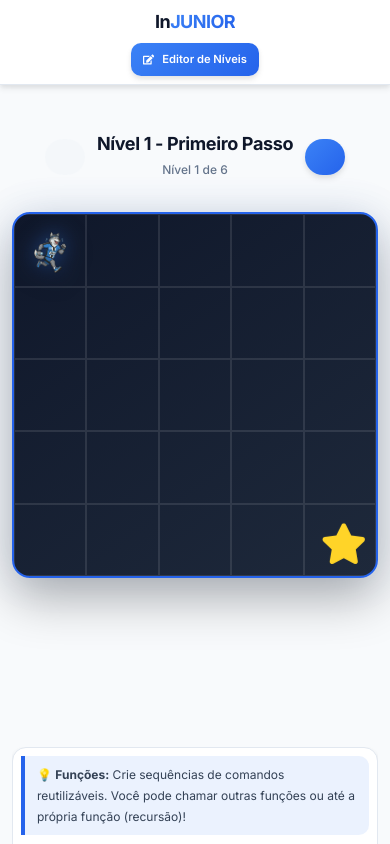
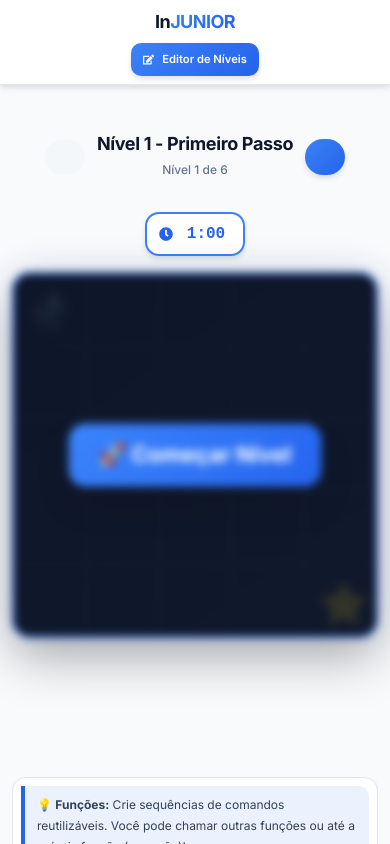
Before and after one commit to DougCristiano/GamIN, a React (Vite) app: page / in a window 390 px wide. Shown: the top 844 px of the page. Built offline with nearby package versions, Linux system fonts and the light colour scheme.

Commit message:
feat: Implement core game and level editor components with associated types and timer functionality.

```diff
--- a/src/components/editor/LevelEditor/LevelEditor.tsx
+++ b/src/components/editor/LevelEditor/LevelEditor.tsx
@@ -344,7 +344,7 @@ const LevelEditor: React.FC<LevelEditorProps> = ({ isOpen, onClose, onSave, asPa
             </div>
           </div>
 
-          <div style={{ display: 'grid', gridTemplateColumns: '1fr', gap: '1rem', marginTop: '1rem' }}>
+          <div style={{ display: 'grid', gridTemplateColumns: '1fr 1fr', gap: '1rem', marginTop: '1rem' }}>
             <div className={styles.inputGroup}>
               <label>Limite de Comandos na Fila</label>
               <input
@@ -365,6 +365,29 @@ const LevelEditor: React.FC<LevelEditorProps> = ({ isOpen, onClose, onSave, asPa
               />
               <small style={{ color: 'var(--color-text-muted)', fontSize: '0.75rem' }}>
                 Deixe vazio para ilimitado
+              </small>
+            </div>
+
+            <div className={styles.inputGroup}>
+              <label>Tempo Limite (segundos)</label>
+              <input
+                type="number"
+                min="10"
+                max="600"
+                value={currentLevel?.timeLimit || ''}
+                onChange={e => {
+                  const val = e.target.value === '' ? undefined : parseInt(e.target.value);
+                  if (currentLevel) {
+                    setCurrentLevel({
+                      ...currentLevel,
+                      timeLimit: val,
+                    });
+                  }
+                }}
+                placeholder="Sem limite"
+              />
+              <small style={{ color: 'var(--color-text-muted)', fontSize: '0.75rem' }}>
+                Deixe vazio para sem limite de tempo
               </small>
             </div>
           </div>
--- a/src/components/game/Game/Game.module.css
+++ b/src/components/game/Game/Game.module.css
@@ -80,6 +80,74 @@
     inset 0 2px 4px rgba(255, 255, 255, 0.1),
     inset 0 -2px 4px rgba(0, 0, 0, 0.3);
   border-color: #1f2937;
+}
+
+.board.blurred {
+  filter: blur(4px);
+  pointer-events: none;
+  user-select: none;
+}
+
+.startOverlay {
+  position: absolute;
+  top: 0;
+  left: 0;
+  right: 0;
+  bottom: 0;
+  display: flex;
+  align-items: center;
+  justify-content: center;
+  background: rgba(15, 23, 42, 0.85);
+  z-index: 1000;
+  backdrop-filter: blur(2px);
+}
+
+.startButton {
+  padding: var(--spacing-4) var(--spacing-8);
+  font-size: var(--font-size-2xl);
+  font-weight: var(--font-weight-bold);
+  background: var(--gradient-primary);
+  color: #ffffff;
+  border: none;
+  border-radius: var(--radius-xl);
+  cursor: pointer;
+  box-shadow: var(--shadow-xl);
+  transition: all var(--transition-normal);
+  animation: pulse 2s infinite;
+  z-index: 1001;
+}
+
+.startButton:hover {
+  transform: scale(1.1);
+  box-shadow: 0 0 40px rgba(59, 130, 246, 0.5);
+}
+
+.failedMessage {
+  padding: var(--spacing-3) var(--spacing-4);
+  background: var(--color-error-bg);
+  color: var(--color-error);
+  border: 2px solid var(--color-error);
+  border-radius: var(--radius-lg);
+  font-weight: var(--font-weight-bold);
+  text-align: center;
+  margin-bottom: var(--spacing-3);
+  animation: shake 0.5s;
+}
+
+@keyframes shake {
+
+  0%,
+  100% {
+    transform: translateX(0);
+  }
+
+  25% {
+    transform: translateX(-10px);
+  }
+
+  75% {
+    transform: translateX(10px);
+  }
 }
 
 
--- a/src/components/game/Game/Game.tsx
+++ b/src/components/game/Game/Game.tsx
@@ -13,6 +13,7 @@ import {
   ControlPanel,
   LevelNavigation,
   RecursionWarning,
+  Timer,
 } from '@/components';
 import robotImg from '@/assets/robot.png';
 import styles from './Game.module.css';
@@ -24,6 +25,9 @@ interface GameProps {
 export const Game: React.FC<GameProps> = ({ customLevels }) => {
   const boardRef = useRef<HTMLDivElement>(null);
   const [boardSize, setBoardSize] = useState(600);
+  const [levelStarted, setLevelStarted] = useState(false);
+  const [timerRunning, setTimerRunning] = useState(false);
+  const [levelFailed, setLevelFailed] = useState(false);
 
   // Update board size on resize
   useEffect(() => {
@@ -72,6 +76,7 @@ export const Game: React.FC<GameProps> = ({ customLevels }) => {
     runCommands,
   } = useCommands({
     onWin: () => {
+      setTimerRunning(false);
       if (currentLevelId < totalLevels) {
         alert(`✅ ${levelName} Completado! Indo para o próximo nível...`);
         setCurrentLevelId(currentLevelId + 1);
@@ -81,6 +86,33 @@ export const Game: React.FC<GameProps> = ({ customLevels }) => {
       }
     },
   });
+
+  // Reset level started state when level changes (moved after hooks)
+  useEffect(() => {
+    setLevelStarted(false);
+    setTimerRunning(false);
+    setLevelFailed(false);
+  }, [currentLevelId]);
+
+  // Handle level start
+  const handleStartLevel = () => {
+    setLevelStarted(true);
+    if (currentLevel?.timeLimit) {
+      setTimerRunning(true);
+    }
+  };
+
+  // Handle time up
+  const handleTimeUp = () => {
+    setTimerRunning(false);
+    setLevelFailed(true);
+    alert(`⏰ Tempo esgotado! Você não completou ${levelName}.`);
+    if (currentLevelId < totalLevels) {
+      setTimeout(() => {
+        setCurrentLevelId(currentLevelId + 1);
+      }, 1000);
+    }
+  };
 
   // Handle play button
   const handlePlay = async () => {
@@ -185,9 +217,25 @@ export const Game: React.FC<GameProps> = ({ customLevels }) => {
 
         {/* Right Column - Board */}
         <div className={styles.boardPanel}>
+          {/* Timer - Show always if timeLimit exists */}
+          {currentLevel?.timeLimit && (
+            <Timer
+              timeLimit={currentLevel.timeLimit}
+              isRunning={timerRunning}
+              onTimeUp={handleTimeUp}
+            />
+          )}
+
+          {/* Level Failed Message */}
+          {levelFailed && (
+            <div className={styles.failedMessage}>
+              ⏰ Tempo esgotado! Próximo nível em breve...
+            </div>
+          )}
+
           <div
             ref={boardRef}
-            className={styles.board}
+            className={`${styles.board} ${!levelStarted ? styles.blurred : ''}`}
             style={{
               gridTemplateColumns: `repeat(${gridSize}, 1fr)`,
               gridTemplateRows: `repeat(${gridSize}, 1fr)`,
@@ -273,6 +321,15 @@ export const Game: React.FC<GameProps> = ({ customLevels }) => {
             >
               <img src={robotImg} alt="Robot" className={styles.robotImage} />
             </div>
+
+            {/* Start Button Overlay */}
+            {!levelStarted && (
+              <div className={styles.startOverlay}>
+                <button className={styles.startButton} onClick={handleStartLevel}>
+                  🚀 Começar Nível
+                </button>
+              </div>
+            )}
           </div>
         </div>
       </div>
--- /dev/null
+++ b/src/components/game/Timer/Timer.module.css
@@ -0,0 +1,65 @@
+.timer {
+    display: flex;
+    align-items: center;
+    gap: var(--spacing-2);
+    padding: var(--spacing-3) var(--spacing-4);
+    background: var(--color-bg-primary);
+    border: 2px solid var(--color-primary-500);
+    border-radius: var(--radius-lg);
+    font-size: var(--font-size-xl);
+    font-weight: var(--font-weight-bold);
+    color: var(--color-primary-600);
+    box-shadow: var(--shadow-md);
+    transition: all var(--transition-normal);
+}
+
+.timer svg {
+    font-size: var(--font-size-lg);
+}
+
+.time {
+    font-family: 'Courier New', monospace;
+    min-width: 60px;
+    text-align: center;
+}
+
+.timer.warning {
+    border-color: var(--color-error);
+    color: var(--color-error);
+    animation: pulse-warning 1s infinite;
+}
+
+@keyframes pulse-warning {
+
+    0%,
+    100% {
+        transform: scale(1);
+        box-shadow: var(--shadow-md);
+    }
+
+    50% {
+        transform: scale(1.05);
+        box-shadow: 0 0 20px rgba(239, 68, 68, 0.4);
+    }
+}
+
+@media (max-width: 767px) {
+    .timer {
+        padding: var(--spacing-2) var(--spacing-3);
+        font-size: var(--font-size-lg);
+    }
+
+    .time {
+        min-width: 50px;
+    }
+}
+
+@media (max-width: 575px) {
+    .timer {
+        font-size: var(--font-size-base);
+    }
+
+    .timer svg {
+        font-size: var(--font-size-sm);
+    }
+}
--- /dev/null
+++ b/src/components/game/Timer/Timer.tsx
@@ -0,0 +1,54 @@
+/**
+ * Timer Component
+ * Displays countdown timer for level
+ */
+
+import { useEffect, useState } from 'react';
+import { FaClock } from 'react-icons/fa';
+import styles from './Timer.module.css';
+
+interface TimerProps {
+    timeLimit: number; // in seconds
+    isRunning: boolean;
+    onTimeUp: () => void;
+}
+
+export const Timer: React.FC<TimerProps> = ({ timeLimit, isRunning, onTimeUp }) => {
+    const [timeLeft, setTimeLeft] = useState(timeLimit);
+
+    useEffect(() => {
+        setTimeLeft(timeLimit);
+    }, [timeLimit]);
+
+    useEffect(() => {
+        if (!isRunning) return;
+
+        const interval = setInterval(() => {
+            setTimeLeft((prev) => {
+                if (prev <= 1) {
+                    clearInterval(interval);
+                    onTimeUp();
+                    return 0;
+                }
+                return prev - 1;
+            });
+        }, 1000);
+
+        return () => clearInterval(interval);
+    }, [isRunning, onTimeUp]);
+
+    const minutes = Math.floor(timeLeft / 60);
+    const seconds = timeLeft % 60;
+    const isLowTime = timeLeft <= 10;
+
+    return (
+        <div className={`${styles.timer} ${isLowTime ? styles.warning : ''}`}>
+            <FaClock />
+            <span className={styles.time}>
+                {minutes}:{seconds.toString().padStart(2, '0')}
+            </span>
+        </div>
+    );
+};
+
+export default Timer;
--- /dev/null
+++ b/src/components/game/Timer/index.ts
@@ -0,0 +1,2 @@
+export { Timer } from './Timer';
+export { default } from './Timer';
--- a/src/components/game/index.ts
+++ b/src/components/game/index.ts
@@ -7,3 +7,4 @@ export { ControlPanel } from './ControlPanel';
 export { Game } from './Game';
 export { LevelNavigation } from './LevelNavigation';
 export { RecursionWarning } from './RecursionWarning';
+export { Timer } from './Timer';
--- a/src/components/index.ts
+++ b/src/components/index.ts
@@ -9,4 +9,4 @@ export { FunctionEditor, LevelEditor } from './editor';
 export { Header } from './layout';
 
 // Game components
-export { CommandQueue, ControlPanel, Game, LevelNavigation, RecursionWarning } from './game';
+export { CommandQueue, ControlPanel, Game, LevelNavigation, RecursionWarning, Timer } from './game';
--- a/src/data/levels.ts
+++ b/src/data/levels.ts
@@ -23,6 +23,7 @@ export const LEVELS: LevelConfig[] = [
     gridSize: 5,
     maxCommands: 10,
     functionLimits: { F0: 5 },
+    timeLimit: 60,
   },
   {
     id: 2,
@@ -32,6 +33,7 @@ export const LEVELS: LevelConfig[] = [
     gridSize: 5,
     maxCommands: 8,
     functionLimits: { F0: 4, F1: 3 },
+    timeLimit: 45,
   },
   {
     id: 3,
--- a/src/types/level.types.ts
+++ b/src/types/level.types.ts
@@ -48,6 +48,8 @@ export interface LevelConfig {
   maxCommands?: number;
   /** Function limits (undefined function = disabled, number = max commands) */
   functionLimits?: FunctionLimits;
+  /** Time limit in seconds (undefined = no time limit) */
+  timeLimit?: number;
 }
 
 /** Level editor state */
```
Also changed, not shown: src/components/editor/LevelEditor/LevelEditor.module.css (+19 -18 lines).
